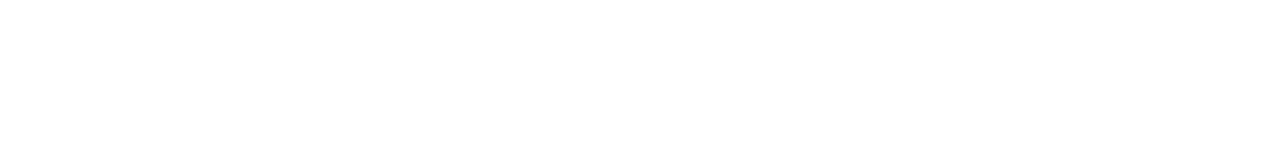
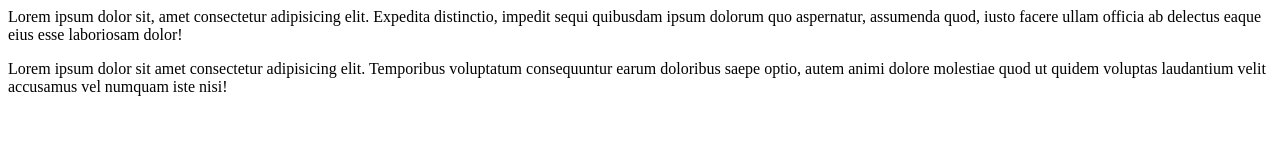
Before and after one commit to ChiaraPassaro/classe49-paper-scientifico, a plain HTML site: page index.html in a window 1280 px wide. Drawn offline with Linux system fonts and the light colour scheme.

Commit message:
add text

```diff
--- a/index.html
+++ b/index.html
@@ -9,7 +9,12 @@
 </head>
 
 <body>
-
+  <div>
+    Lorem ipsum dolor sit, amet consectetur adipisicing elit. Expedita distinctio, impedit sequi quibusdam ipsum dolorum
+    quo aspernatur, assumenda quod, iusto facere ullam officia ab delectus eaque eius esse laboriosam dolor!
+  </div>
+  <p>Lorem ipsum dolor sit amet consectetur adipisicing elit. Temporibus voluptatum consequuntur earum doloribus saepe
+    optio, autem animi dolore molestiae quod ut quidem voluptas laudantium velit accusamus vel numquam iste nisi!</p>
 </body>
 
 </html>
```
